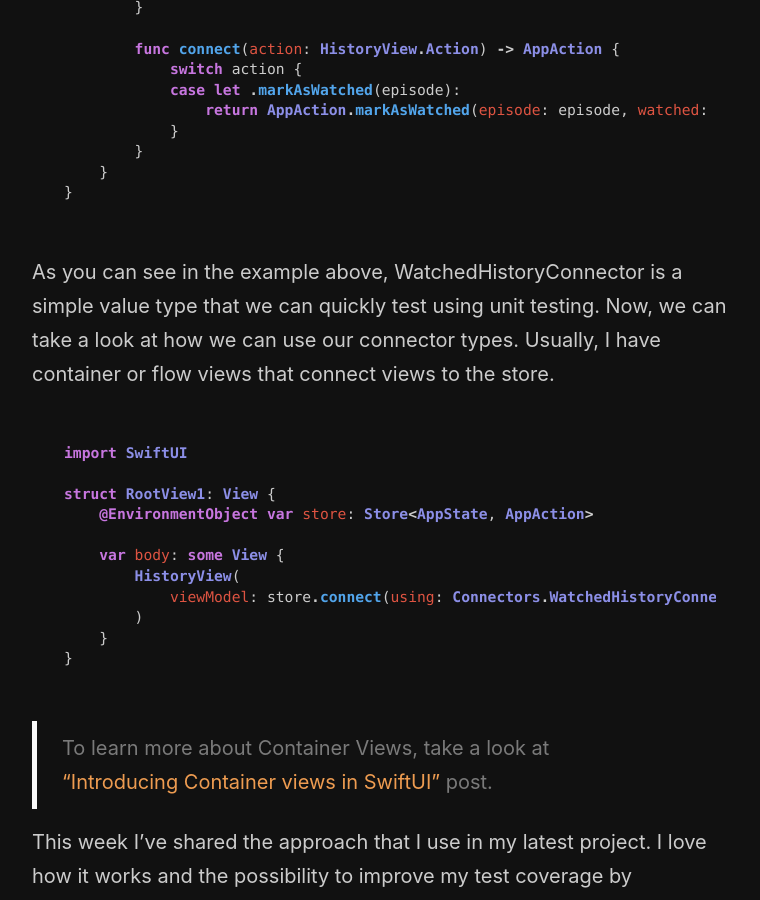
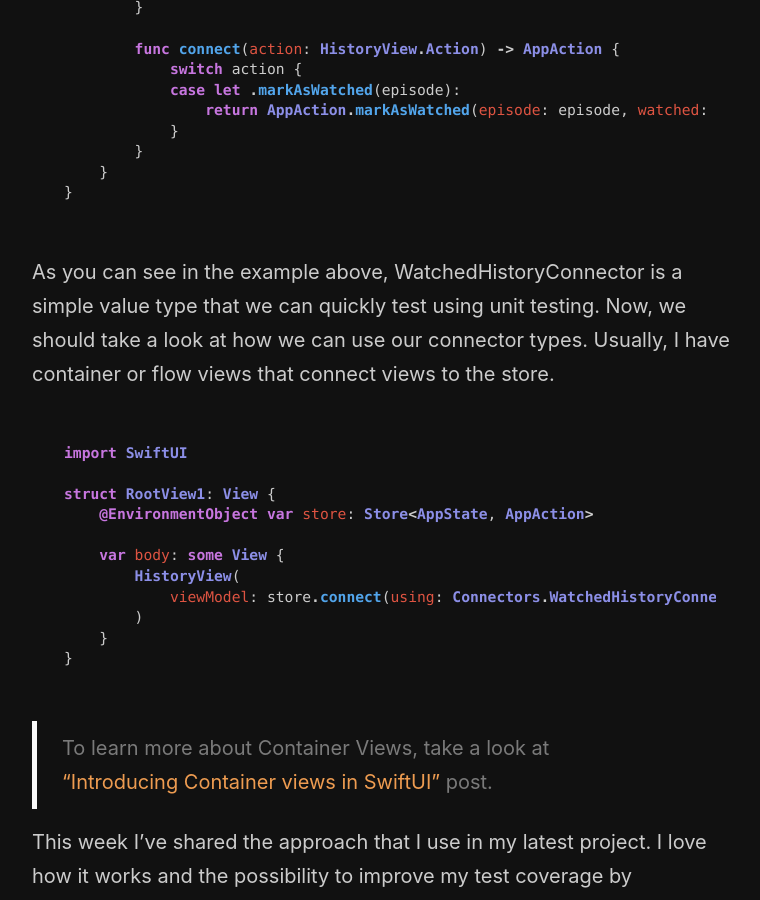
Before and after one commit to mecid/mecid.github.io, a Jekyll site: the page built from _posts/2021-02-03-redux-like-state-container-in-swiftui-part4.md, in a window 1280 px wide and 900 px high, scrolled down 5581 px. Shown: the whole window, without its empty margins (258-1018 px from the left). Built offline with Jekyll 4.4.1, drawn with Linux system fonts in a browser that asks for light colours; some of the changed text lies outside the part shown.

Commit message:
small typos fixed

````diff
--- a/_posts/2021-02-03-redux-like-state-container-in-swiftui-part4.md
+++ b/_posts/2021-02-03-redux-like-state-container-in-swiftui-part4.md
@@ -199,7 +199,7 @@ extension Connectors {
 }
 ```
 
-As you can see in the example above, WatchedHistoryConnector is a simple value type that we can quickly test using unit testing. Now, we can take a look at how we can use our connector types. Usually, I have container or flow views that connect views to the store.
+As you can see in the example above, WatchedHistoryConnector is a simple value type that we can quickly test using unit testing. Now, we should take a look at how we can use our connector types. Usually, I have container or flow views that connect views to the store.
 
 ```swift
 import SwiftUI
````
Also changed, not shown: other parts of _posts/2021-02-03-redux-like-state-container-in-swiftui-part4.md (+1 -1 lines).
